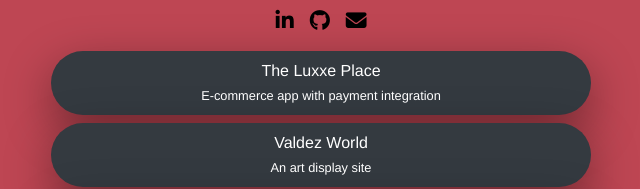
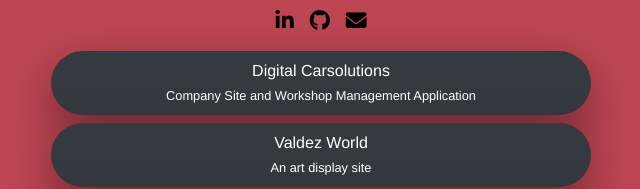
Before and after one commit to baneofmorpheus/Mini-Portfoilo, a Vue app: page / in a window 1280 px wide. Shown: the part 295-484 px from the top of the page, without its empty margins (319-959 px from the left). Built offline with nearby package versions, Linux system fonts and the light colour scheme.

Commit message:
added link

```diff
--- a/src/components/LandingPage.vue
+++ b/src/components/LandingPage.vue
@@ -88,6 +88,12 @@
             url: "https://luxxeplace.com/",
             name: "The Luxxe Place",
             description: "E-commerce app with payment integration ",
+          },
+          two: {
+            id: "sixteen",
+            url: "https://digitalcarsolutions.com/",
+            name: "Digital Carsolutions",
+            description: "Company Site and Workshop Management Application",
           },
 
           one: {
```
